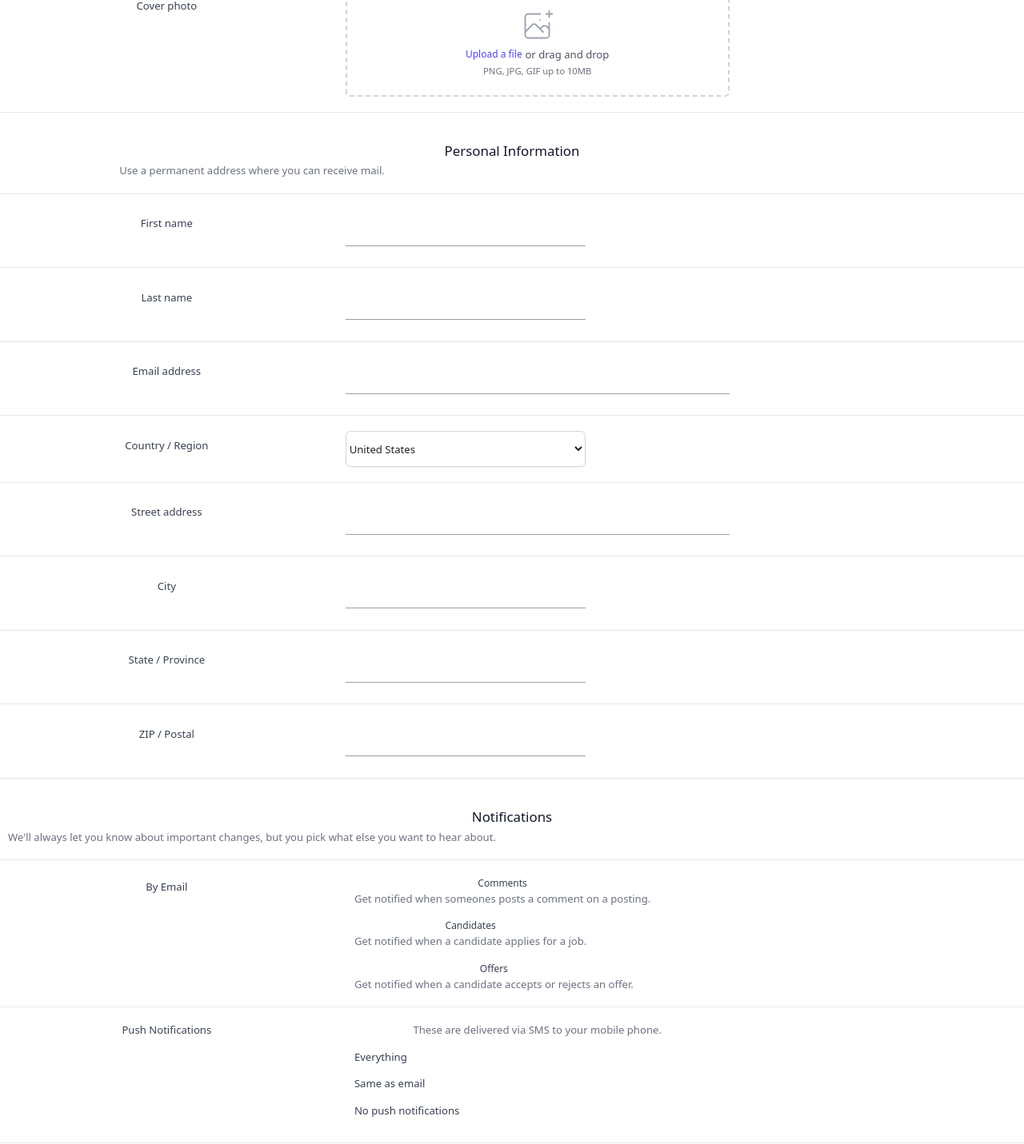
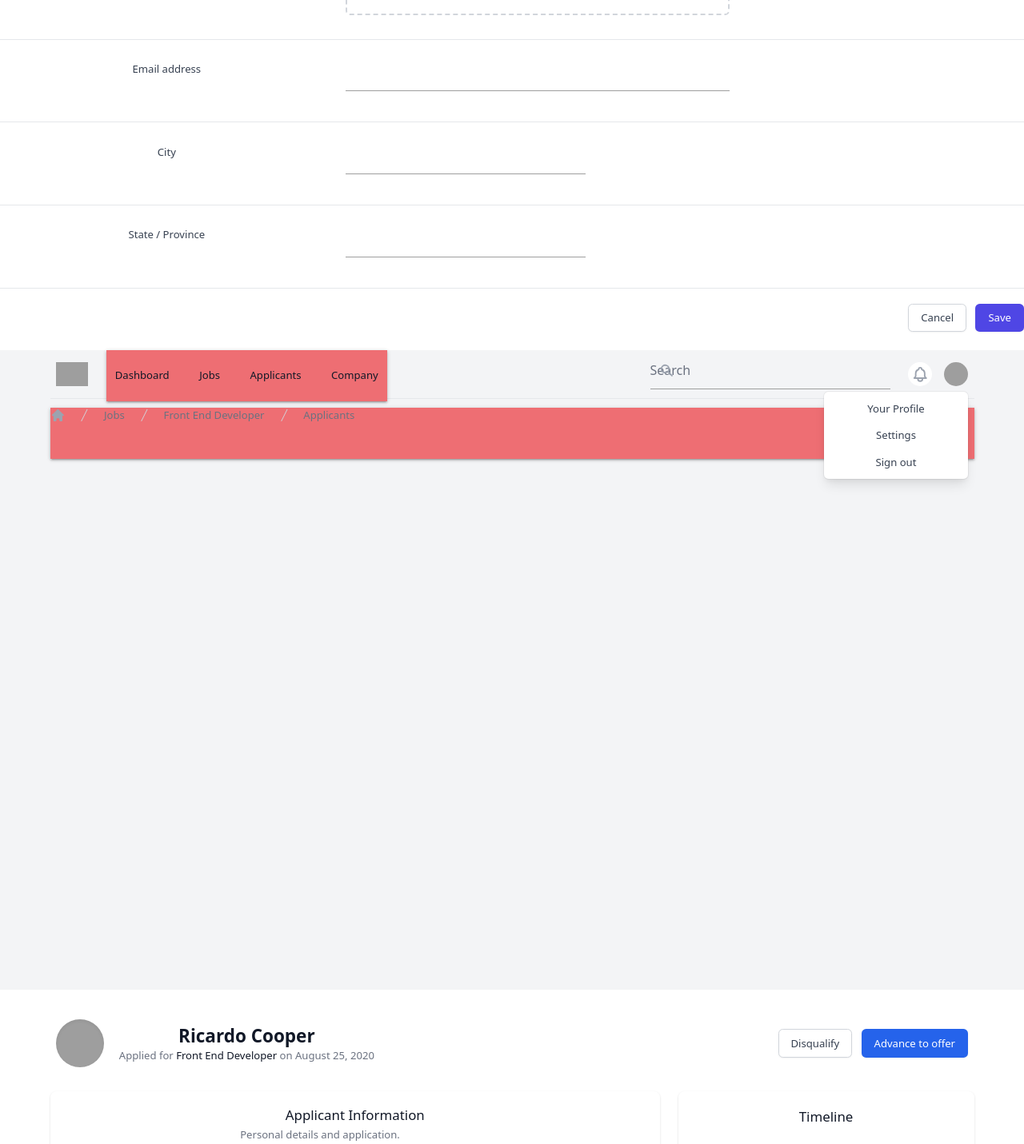
Before and after one commit to stopdaydreaming/project-3, a React (Create React App) app in the folder client/: page / in a window 1280 px wide. Shown: the part 2083-3514 px from the top of the page at 80% size. Built offline with nearby package versions, Linux system fonts and the light colour scheme; grey boxes are pictures that could not be loaded.

Commit message:
updated info for new usr info

```diff
--- a/client/src/App.js
+++ b/client/src/App.js
@@ -18,11 +18,17 @@ function App() {
       <Navbar />
       <SignIn />
       <Team />
+      <br/>
       <Avatar />
+      <br/>
       <Button />
+      <br/>
       <Card />
+      <br/>
       <NewUsr />
+      <br/>
       <Profile />
+      <br/>
       <Radio />
 
 
--- a/client/src/components/NewUsr/NewUsr.jsx
+++ b/client/src/components/NewUsr/NewUsr.jsx
@@ -3,18 +3,15 @@ import React, { Component } from 'react';
 class NewUsr extends Component {
     render() {
       return (
+<>
 <form class="space-y-8 divide-y divide-gray-200">
   <div class="space-y-8 divide-y divide-gray-200 sm:space-y-5">
     <div>
-      <div>
+    <div>
         <h3 class="text-lg leading-6 font-medium text-gray-900">
-          Profile
+          Profile Information
         </h3>
-        <p class="mt-1 max-w-2xl text-sm text-gray-500">
-          This information will be displayed publicly so be careful what you share.
-        </p>
       </div>
-
       <div class="mt-6 sm:mt-5 space-y-6 sm:space-y-5">
         <div class="sm:grid sm:grid-cols-3 sm:gap-4 sm:items-start sm:border-t sm:border-gray-200 sm:pt-5">
           <label for="username" class="block text-sm font-medium text-gray-700 sm:mt-px sm:pt-2">
@@ -22,23 +19,11 @@ class NewUsr extends Component {
           </label>
           <div class="mt-1 sm:mt-0 sm:col-span-2">
             <div class="max-w-lg flex rounded-md shadow-sm">
-              <span class="inline-flex items-center px-3 rounded-l-md border border-r-0 border-gray-300 bg-gray-50 text-gray-500 sm:text-sm">
-              </span>
               <input type="text" name="username" id="username" autocomplete="username" class="flex-1 block w-full focus:ring-indigo-500 focus:border-indigo-500 min-w-0 rounded-none rounded-r-md sm:text-sm border-gray-300"/>
             </div>
           </div>
         </div>
-
-        <div class="sm:grid sm:grid-cols-3 sm:gap-4 sm:items-start sm:border-t sm:border-gray-200 sm:pt-5">
-          <label for="about" class="block text-sm font-medium text-gray-700 sm:mt-px sm:pt-2">
-            About
-          </label>
-          <div class="mt-1 sm:mt-0 sm:col-span-2">
-            <textarea id="about" name="about" rows="3" class="max-w-lg shadow-sm block w-full focus:ring-indigo-500 focus:border-indigo-500 sm:text-sm border-gray-300 rounded-md"></textarea>
-            <p class="mt-2 text-sm text-gray-500">Write a few sentences about yourself.</p>
-          </div>
         </div>
-
         <div class="sm:grid sm:grid-cols-3 sm:gap-4 sm:items-center sm:border-t sm:border-gray-200 sm:pt-5">
           <label for="photo" class="block text-sm font-medium text-gray-700">
             Photo
@@ -84,62 +69,12 @@ class NewUsr extends Component {
       </div>
     </div>
 
-    <div class="pt-8 space-y-6 sm:pt-10 sm:space-y-5">
-      <div>
-        <h3 class="text-lg leading-6 font-medium text-gray-900">
-          Personal Information
-        </h3>
-        <p class="mt-1 max-w-2xl text-sm text-gray-500">
-          Use a permanent address where you can receive mail.
-        </p>
-      </div>
-      <div class="space-y-6 sm:space-y-5">
-        <div class="sm:grid sm:grid-cols-3 sm:gap-4 sm:items-start sm:border-t sm:border-gray-200 sm:pt-5">
-          <label for="first_name" class="block text-sm font-medium text-gray-700 sm:mt-px sm:pt-2">
-            First name
-          </label>
-          <div class="mt-1 sm:mt-0 sm:col-span-2">
-            <input type="text" name="first_name" id="first_name" autocomplete="given-name" class="max-w-lg block w-full shadow-sm focus:ring-indigo-500 focus:border-indigo-500 sm:max-w-xs sm:text-sm border-gray-300 rounded-md"/>
-          </div>
-        </div>
-
-        <div class="sm:grid sm:grid-cols-3 sm:gap-4 sm:items-start sm:border-t sm:border-gray-200 sm:pt-5">
-          <label for="last_name" class="block text-sm font-medium text-gray-700 sm:mt-px sm:pt-2">
-            Last name
-          </label>
-          <div class="mt-1 sm:mt-0 sm:col-span-2">
-            <input type="text" name="last_name" id="last_name" autocomplete="family-name" class="max-w-lg block w-full shadow-sm focus:ring-indigo-500 focus:border-indigo-500 sm:max-w-xs sm:text-sm border-gray-300 rounded-md"/>
-          </div>
-        </div>
-
         <div class="sm:grid sm:grid-cols-3 sm:gap-4 sm:items-start sm:border-t sm:border-gray-200 sm:pt-5">
           <label for="email" class="block text-sm font-medium text-gray-700 sm:mt-px sm:pt-2">
             Email address
           </label>
           <div class="mt-1 sm:mt-0 sm:col-span-2">
             <input id="email" name="email" type="email" autocomplete="email" class="block max-w-lg w-full shadow-sm focus:ring-indigo-500 focus:border-indigo-500 sm:text-sm border-gray-300 rounded-md"/>
-          </div>
-        </div>
-
-        <div class="sm:grid sm:grid-cols-3 sm:gap-4 sm:items-start sm:border-t sm:border-gray-200 sm:pt-5">
-          <label for="country" class="block text-sm font-medium text-gray-700 sm:mt-px sm:pt-2">
-            Country / Region
-          </label>
-          <div class="mt-1 sm:mt-0 sm:col-span-2">
-            <select id="country" name="country" autocomplete="country" class="max-w-lg block focus:ring-indigo-500 focus:border-indigo-500 w-full shadow-sm sm:max-w-xs sm:text-sm border-gray-300 rounded-md">
-              <option>United States</option>
-              <option>Canada</option>
-              <option>Mexico</option>
-            </select>
-          </div>
-        </div>
-
-        <div class="sm:grid sm:grid-cols-3 sm:gap-4 sm:items-start sm:border-t sm:border-gray-200 sm:pt-5">
-          <label for="street_address" class="block text-sm font-medium text-gray-700 sm:mt-px sm:pt-2">
-            Street address
-          </label>
-          <div class="mt-1 sm:mt-0 sm:col-span-2">
-            <input type="text" name="street_address" id="street_address" autocomplete="street-address" class="block max-w-lg w-full shadow-sm focus:ring-indigo-500 focus:border-indigo-500 sm:text-sm border-gray-300 rounded-md"/>
           </div>
         </div>
 
@@ -161,113 +96,6 @@ class NewUsr extends Component {
           </div>
         </div>
 
-        <div class="sm:grid sm:grid-cols-3 sm:gap-4 sm:items-start sm:border-t sm:border-gray-200 sm:pt-5">
-          <label for="zip" class="block text-sm font-medium text-gray-700 sm:mt-px sm:pt-2">
-            ZIP / Postal
-          </label>
-          <div class="mt-1 sm:mt-0 sm:col-span-2">
-            <input type="text" name="zip" id="zip" autocomplete="postal-code" class="max-w-lg block w-full shadow-sm focus:ring-indigo-500 focus:border-indigo-500 sm:max-w-xs sm:text-sm border-gray-300 rounded-md"/>
-          </div>
-        </div>
-      </div>
-    </div>
-
-    <div class="divide-y divide-gray-200 pt-8 space-y-6 sm:pt-10 sm:space-y-5">
-      <div>
-        <h3 class="text-lg leading-6 font-medium text-gray-900">
-          Notifications
-        </h3>
-        <p class="mt-1 max-w-2xl text-sm text-gray-500">
-          We'll always let you know about important changes, but you pick what else you want to hear about.
-        </p>
-      </div>
-      <div class="space-y-6 sm:space-y-5 divide-y divide-gray-200">
-        <div class="pt-6 sm:pt-5">
-          <div role="group" aria-labelledby="label-email">
-            <div class="sm:grid sm:grid-cols-3 sm:gap-4 sm:items-baseline">
-              <div>
-                <div class="text-base font-medium text-gray-900 sm:text-sm sm:text-gray-700" id="label-email">
-                  By Email
-                </div>
-              </div>
-              <div class="mt-4 sm:mt-0 sm:col-span-2">
-                <div class="max-w-lg space-y-4">
-                  <div class="relative flex items-start">
-                    <div class="flex items-center h-5">
-                      <input id="comments" name="comments" type="checkbox" class="focus:ring-indigo-500 h-4 w-4 text-indigo-600 border-gray-300 rounded"/>
-                    </div>
-                    <div class="ml-3 text-sm">
-                      <label for="comments" class="font-medium text-gray-700">Comments</label>
-                      <p class="text-gray-500">Get notified when someones posts a comment on a posting.</p>
-                    </div>
-                  </div>
-                  <div>
-                    <div class="relative flex items-start">
-                      <div class="flex items-center h-5">
-                        <input id="candidates" name="candidates" type="checkbox" class="focus:ring-indigo-500 h-4 w-4 text-indigo-600 border-gray-300 rounded"/>
-                      </div>
-                      <div class="ml-3 text-sm">
-                        <label for="candidates" class="font-medium text-gray-700">Candidates</label>
-                        <p class="text-gray-500">Get notified when a candidate applies for a job.</p>
-                      </div>
-                    </div>
-                  </div>
-                  <div>
-                    <div class="relative flex items-start">
-                      <div class="flex items-center h-5">
-                        <input id="offers" name="offers" type="checkbox" class="focus:ring-indigo-500 h-4 w-4 text-indigo-600 border-gray-300 rounded"/>
-                      </div>
-                      <div class="ml-3 text-sm">
-                        <label for="offers" class="font-medium text-gray-700">Offers</label>
-                        <p class="text-gray-500">Get notified when a candidate accepts or rejects an offer.</p>
-                      </div>
-                    </div>
-                  </div>
-                </div>
-              </div>
-            </div>
-          </div>
-        </div>
-        <div class="pt-6 sm:pt-5">
-          <div role="group" aria-labelledby="label-notifications">
-            <div class="sm:grid sm:grid-cols-3 sm:gap-4 sm:items-baseline">
-              <div>
-                <div class="text-base font-medium text-gray-900 sm:text-sm sm:text-gray-700" id="label-notifications">
-                  Push Notifications
-                </div>
-              </div>
-              <div class="sm:col-span-2">
-                <div class="max-w-lg">
-                  <p class="text-sm text-gray-500">These are delivered via SMS to your mobile phone.</p>
-                  <div class="mt-4 space-y-4">
-                    <div class="flex items-center">
-                      <input id="push_everything" name="push_notifications" type="radio" class="focus:ring-indigo-500 h-4 w-4 text-indigo-600 border-gray-300"/>
-                      <label for="push_everything" class="ml-3 block text-sm font-medium text-gray-700">
-                        Everything
-                      </label>
-                    </div>
-                    <div class="flex items-center">
-                      <input id="push_email" name="push_notifications" type="radio" class="focus:ring-indigo-500 h-4 w-4 text-indigo-600 border-gray-300"/>
-                      <label for="push_email" class="ml-3 block text-sm font-medium text-gray-700">
-                        Same as email
-                      </label>
-                    </div>
-                    <div class="flex items-center">
-                      <input id="push_nothing" name="push_notifications" type="radio" class="focus:ring-indigo-500 h-4 w-4 text-indigo-600 border-gray-300"/>
-                      <label for="push_nothing" class="ml-3 block text-sm font-medium text-gray-700">
-                        No push notifications
-                      </label>
-                    </div>
-                  </div>
-                </div>
-              </div>
-            </div>
-          </div>
-        </div>
-      </div>
-    </div>
-  </div>
-
   <div class="pt-5">
     <div class="flex justify-end">
       <button type="button" class="bg-white py-2 px-4 border border-gray-300 rounded-md shadow-sm text-sm font-medium text-gray-700 hover:bg-gray-50 focus:outline-none focus:ring-2 focus:ring-offset-2 focus:ring-indigo-500">
@@ -280,6 +108,7 @@ class NewUsr extends Component {
   </div>
 </form>
 
+</>
         );
     }
 }
```
